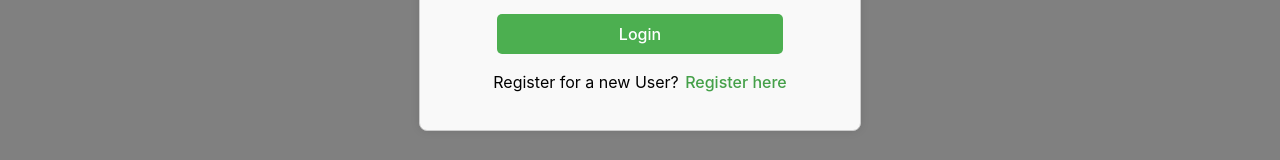
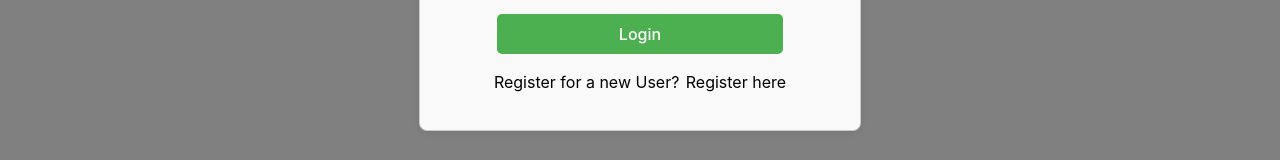
Before and after one commit to MohitNamdev22/MedFlip, a React (Vite) app in the folder MedFlip Mini Project/medflip-frontend/: page /auth/login in a window 1280 px wide. In both pictures the pointer is over the link "Register here". Shown: the part 437-597 px from the top of the page. Built offline with nearby package versions, Linux system fonts and the light colour scheme; no server answers.

Commit message:
fixed colors

```diff
--- a/MedFlip Mini Project/medflip-frontend/src/components/LoginForm.css
+++ b/MedFlip Mini Project/medflip-frontend/src/components/LoginForm.css
@@ -72,7 +72,7 @@
   }
 
   .login-link:hover{
-    color: #45a049;
+    color: black;
 
   }
 
@@ -80,3 +80,8 @@
     color: black;
     display: flex;
   }
+
+  .register-text a{
+    color: #45a049;
+    font-weight: 400;
+  }
--- a/MedFlip Mini Project/medflip-frontend/src/components/RegistrationForm.css
+++ b/MedFlip Mini Project/medflip-frontend/src/components/RegistrationForm.css
@@ -58,4 +58,10 @@
 
 .registration-link {
     color: #4CAF50;
+    transition: 0.2s ease-in-out;
+
 }
+
+.registration-link:hover{
+    color:black;
+}
```
